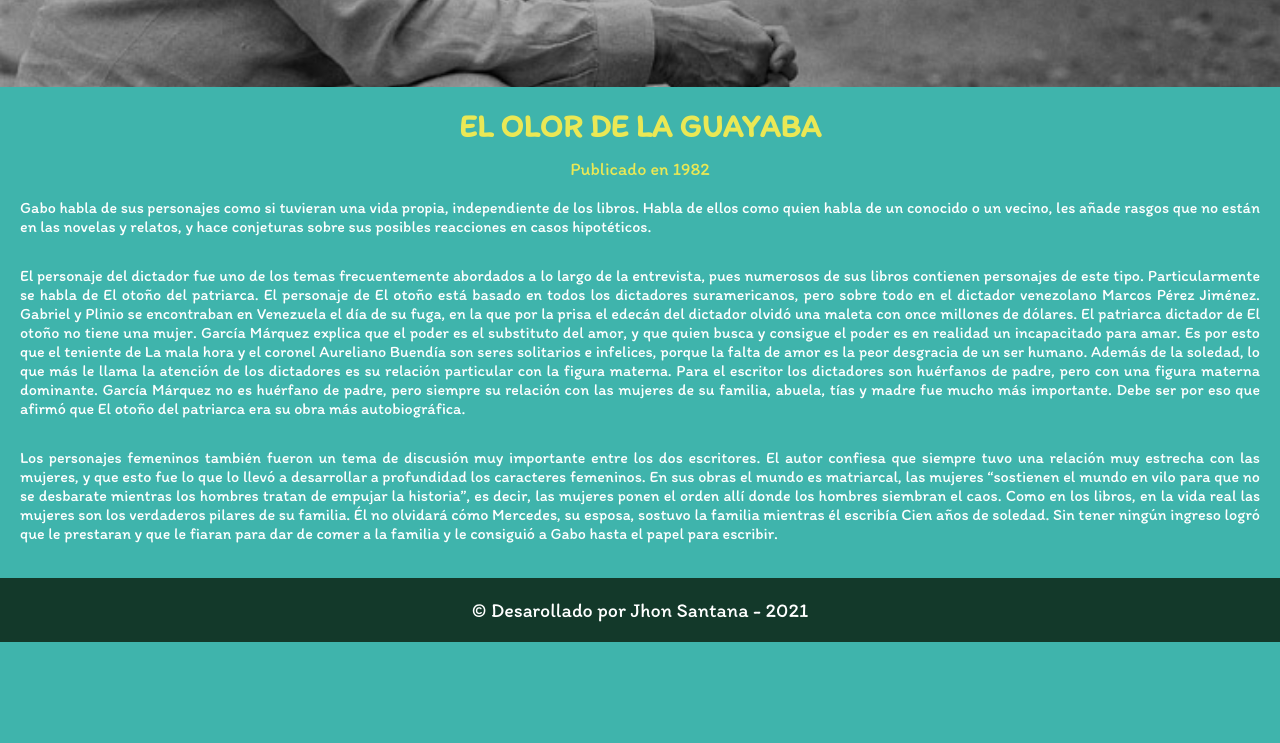
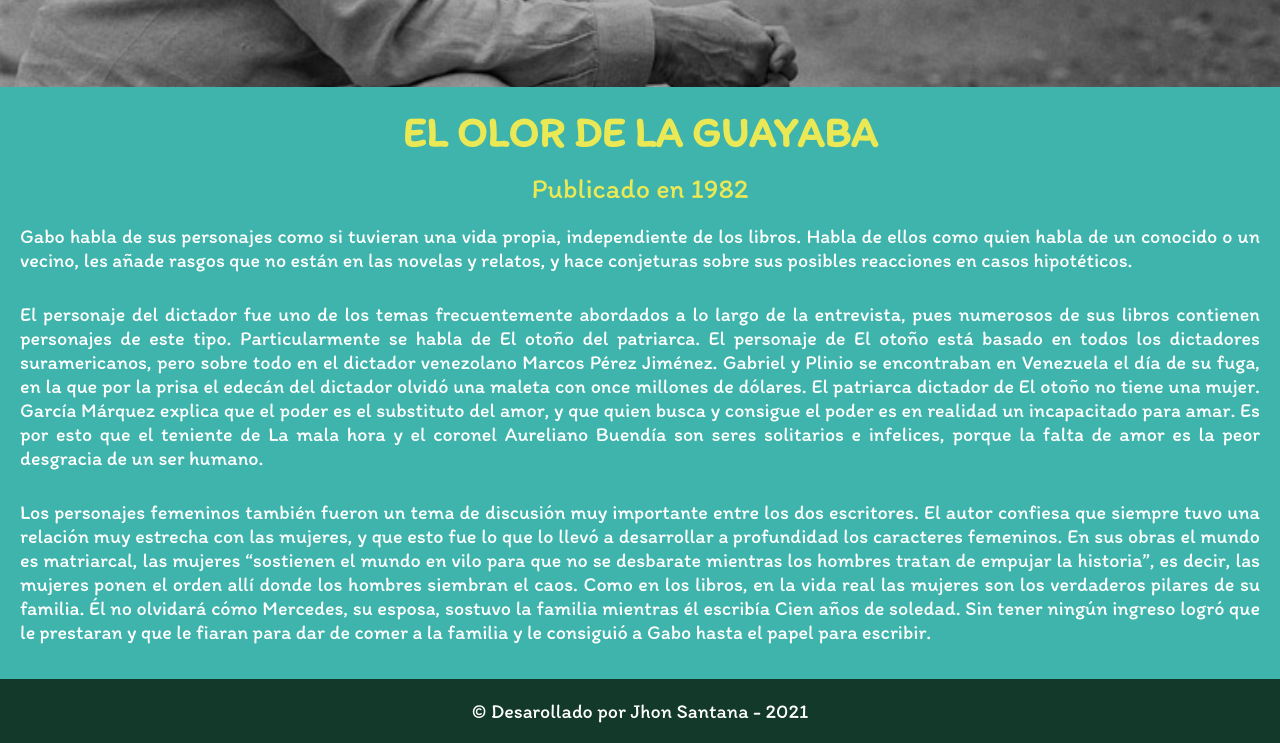
Before and after one commit to Jalexx08/Gabo-Obras, a plain HTML site: page obra.html in a window 1280 px wide. Shown: the part 633-1376 px from the top of the page. Before the commit the page ends 1275 px from the top, so only its background shows below. Drawn offline with Linux system fonts and the light colour scheme.

Commit message:
Modidy font-size p and titles

```diff
--- a/assets/css/style.css
+++ b/assets/css/style.css
@@ -118,6 +118,7 @@ body {
 .premios h2 {
     color: #eae855;
 	font-size: 45px;
+    margin-top: 20px;
 }
 
 .premios td {
@@ -155,6 +156,7 @@ body {
 
 .img-container figcaption {
    float: right;
+   font-size: 20px;
    width:300px;
    height: 100%;
    color: #eae855;
@@ -171,14 +173,15 @@ body {
 .main-content h1 {
 	text-align: center;
 	color: #eae855;
-    font: bold;
+    font-size: 42px;
 }
 .main-content h1 span {
-    font-size: 18px;
+    font-size: 28px;
     font-weight: lighter;
 }
 .main-content p {
     color:white;
+    font-size: 20px;
 }
 
 footer {
--- a/obra.html
+++ b/obra.html
@@ -66,13 +66,7 @@
 					realidad un incapacitado para amar. Es por esto que el teniente de La
 					mala hora y el coronel Aureliano Buendía son seres solitarios e
 					infelices, porque la falta de amor es la peor desgracia de un ser
-					humano. Además de la soledad, lo que más le llama la atención de los
-					dictadores es su relación particular con la figura materna. Para el
-					escritor los dictadores son huérfanos de padre, pero con una figura
-					materna dominante. García Márquez no es huérfano de padre, pero
-					siempre su relación con las mujeres de su familia, abuela, tías y
-					madre fue mucho más importante. Debe ser por eso que afirmó que El
-					otoño del patriarca era su obra más autobiográfica.
+					humano.
 				</p>
 
 				<p>
```
